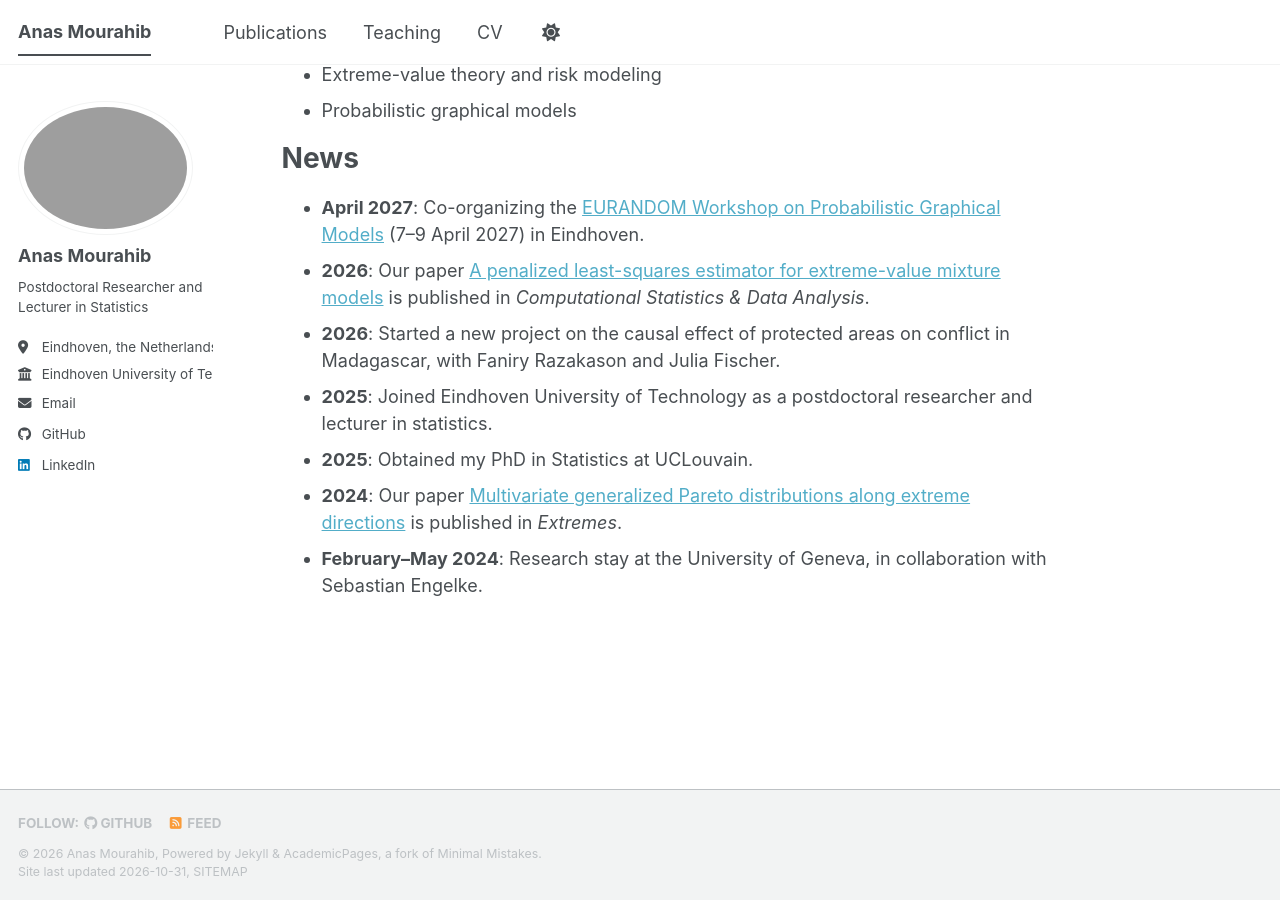
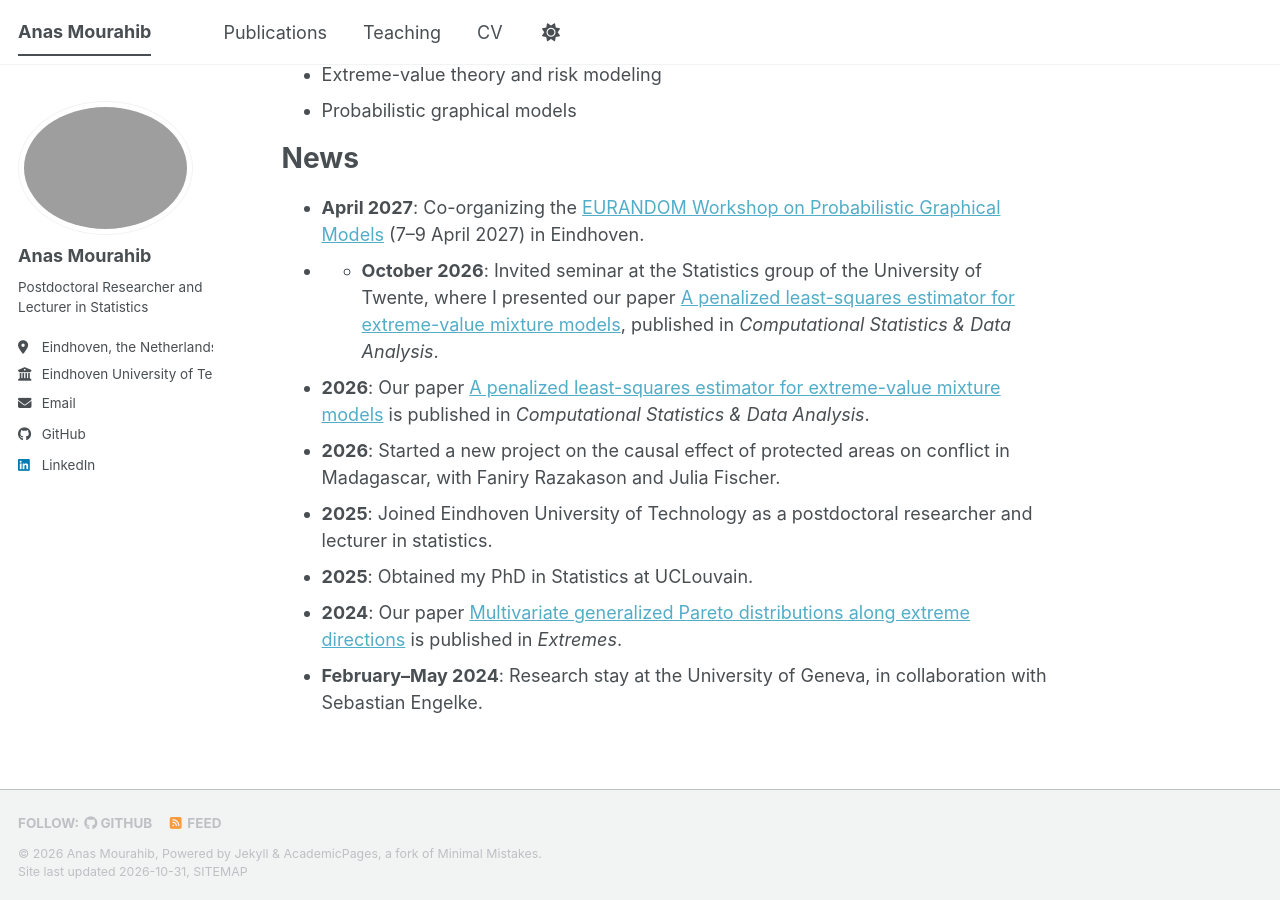
Before and after one commit to AnasMourahib/AnasMourahib.github.io, a Jekyll site: the page built from _pages/about.md, in a window 1280 px wide and 900 px high, scrolled down 663 px. Built offline with Jekyll 4.4.1, drawn with Linux system fonts in a browser that asks for light colours; a script bundle is joined from its source files by our own code; a style sheet for code colours, icons or effects is not loaded.

Commit message:
Update about.md

```diff
--- a/_pages/about.md
+++ b/_pages/about.md
@@ -24,6 +24,7 @@ Research interests
 News
 ======
 - **April 2027**: Co-organizing the [EURANDOM Workshop on Probabilistic Graphical Models](https://sites.google.com/view/eurandom-pgm/main) (7–9 April 2027) in Eindhoven.
+- - **October 2026**: Invited seminar at the Statistics group of the University of Twente, where I presented our paper [A penalized least-squares estimator for extreme-value mixture models](https://www.sciencedirect.com/science/article/pii/S0167947326001295), published in *Computational Statistics & Data Analysis*.
 - **2026**: Our paper [A penalized least-squares estimator for extreme-value mixture models](https://www.sciencedirect.com/science/article/pii/S0167947326001295) is published in *Computational Statistics & Data Analysis*.
 - **2026**: Started a new project on the causal effect of protected areas on conflict in Madagascar, with Faniry Razakason and Julia Fischer.
 - **2025**: Joined Eindhoven University of Technology as a postdoctoral researcher and lecturer in statistics.
```
